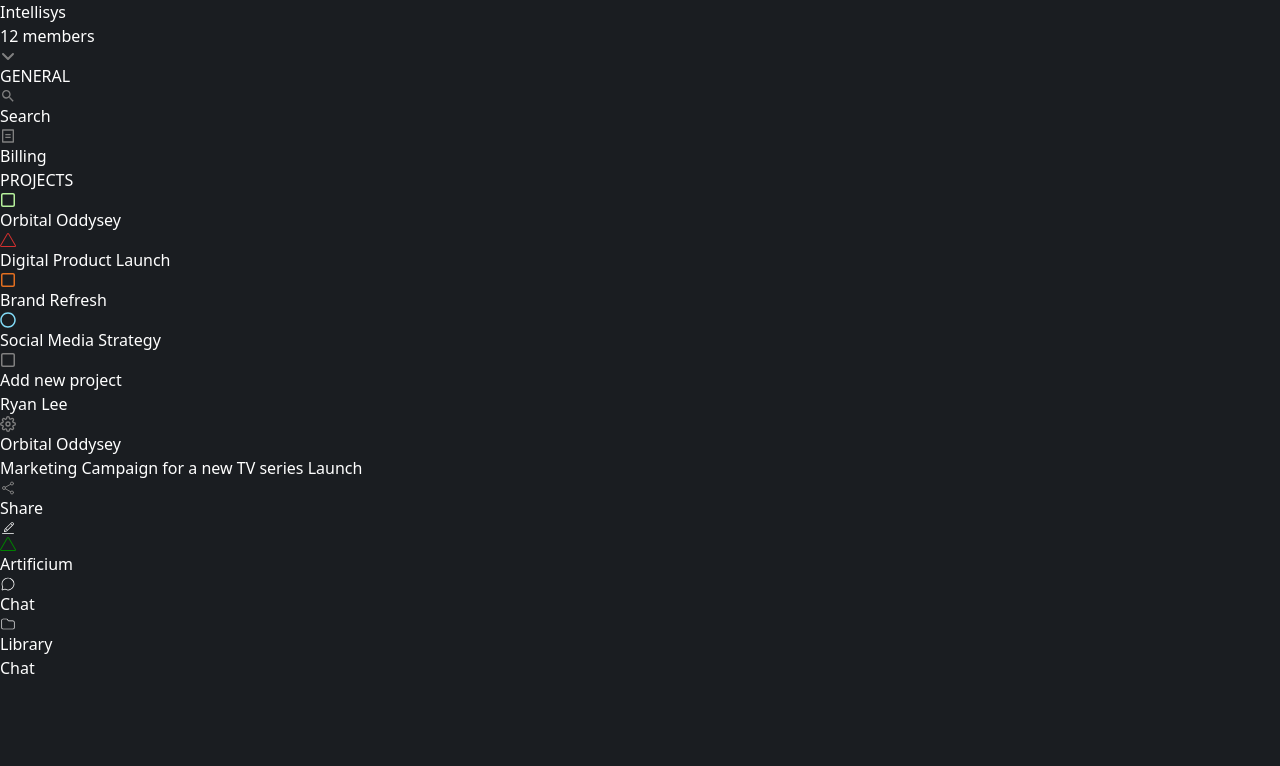
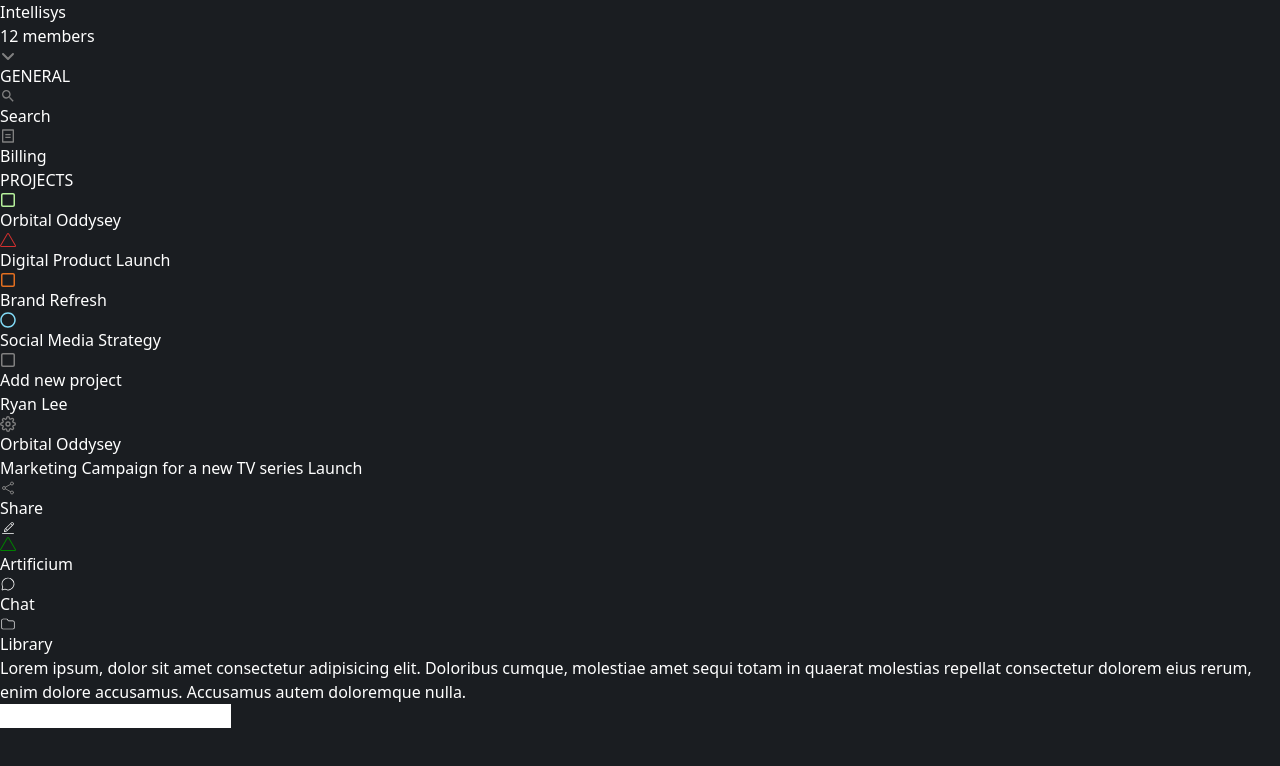
Before and after one commit to Abinsonsuresh/Artificium-AI-Chatbot-App, a React (Vite) app: page / in a window 1280 px wide. Both pictures are taken after a click on the element "Chat". Shown: the top 766 px of the page. Built offline with nearby package versions, Linux system fonts and the light colour scheme.

Commit message:
pages arranged

```diff
--- a/src/Components/SideBar.jsx
+++ b/src/Components/SideBar.jsx
@@ -13,7 +13,7 @@
             <div className="">
 
 
-            <div className='w-[312px] bg-[#0f1112] p-2 rounded-xl  h-full  gap-1 hidden md:flex flex-col justify-between  overflow-y-scroll  overflow-x-hidden scroll  scroll-smooth'>
+            <div className='w-[312px] bg-[#0f1112] p-2 rounded-xl  h-full min-h-[750px]  gap-1 hidden md:flex flex-col justify-between  overflow-y-scroll  overflow-x-hidden scroll  scroll-smooth'>
                 <div className='flex flex-col gap-1'>
                     {/* GROUP SECTION */}
                     <div className='GROUP flex flex-row justify-between items-center p-[24px] rounded-t-xl bg-[#0D0F10] '>
--- a/src/Sections/Chat.jsx
+++ b/src/Sections/Chat.jsx
@@ -2,7 +2,21 @@
 
 const Chat = () => {
   return (
-    <div>Chat</div>
+    <>
+     <div className="flex w-full  justify-center items-center h-full  mt-2 p-2 overflow-y-scroll  scroll  scroll-smooth">
+                <div className='text-center flex flex-col items-center h-full'>
+
+                    {/* CONTENT */}
+                    <div className='flex flex-col items-center mt-8'>
+                        <p>Lorem ipsum, dolor sit amet consectetur adipisicing elit. Doloribus cumque, molestiae amet sequi totam in quaerat molestias repellat consectetur dolorem eius rerum, enim dolore accusamus. Accusamus autem doloremque nulla.</p>
+
+                    </div>
+                </div>
+            </div>
+            <div className='bg-gray-600 w-full  h-[100px] p-4 rounded-2xl'>
+                <input className='w-full  h-full bg-transparent' type="text" />
+            </div>
+    </>
   )
 }
 
--- a/src/Sections/Library.jsx
+++ b/src/Sections/Library.jsx
@@ -2,7 +2,21 @@
 
 const Library = () => {
   return (
-    <div>Library</div>
+ <>
+  <div className="flex w-full  justify-center items-center h-full  mt-2 p-2 overflow-y-scroll  scroll  scroll-smooth">
+                <div className='text-center flex flex-col items-center h-full'>
+
+                    {/* CONTENT */}
+                    <div className='flex flex-col items-center mt-8'>
+                        <p>Lorem ipsum, dolor sit amet consectetur adipisicing elit. Doloribus cumque, molestiae amet sequi totam in quaerat molestias repellat consectetur dolorem eius rerum, enim dolore accusamus. Accusamus autem doloremque nulla.</p>
+
+                    </div>
+                </div>
+            </div>
+            <div className='bg-gray-600 w-full  h-[100px] p-4 rounded-2xl'>
+                <input className='w-full  h-full bg-transparent' type="text" />
+            </div>
+ </>
   )
 }
 
--- a/src/data/data.js
+++ b/src/data/data.js
@@ -17,7 +17,7 @@
 
 
 export const ContentCreation = [
-    {name:"Product description"},
+    {name:"Product"},
     {name:"E-mail copy"},
     {name:"Whitepaper"},
     {name:"Press release"},
```
